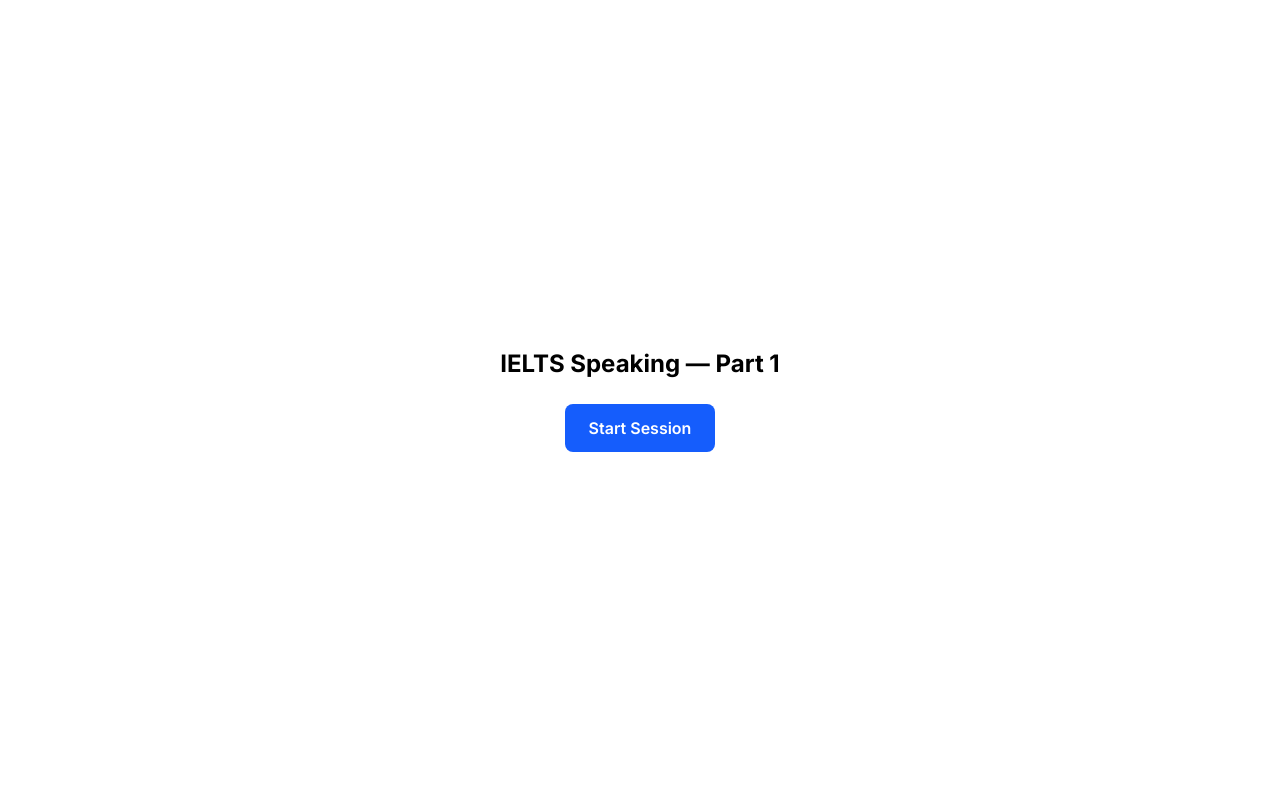
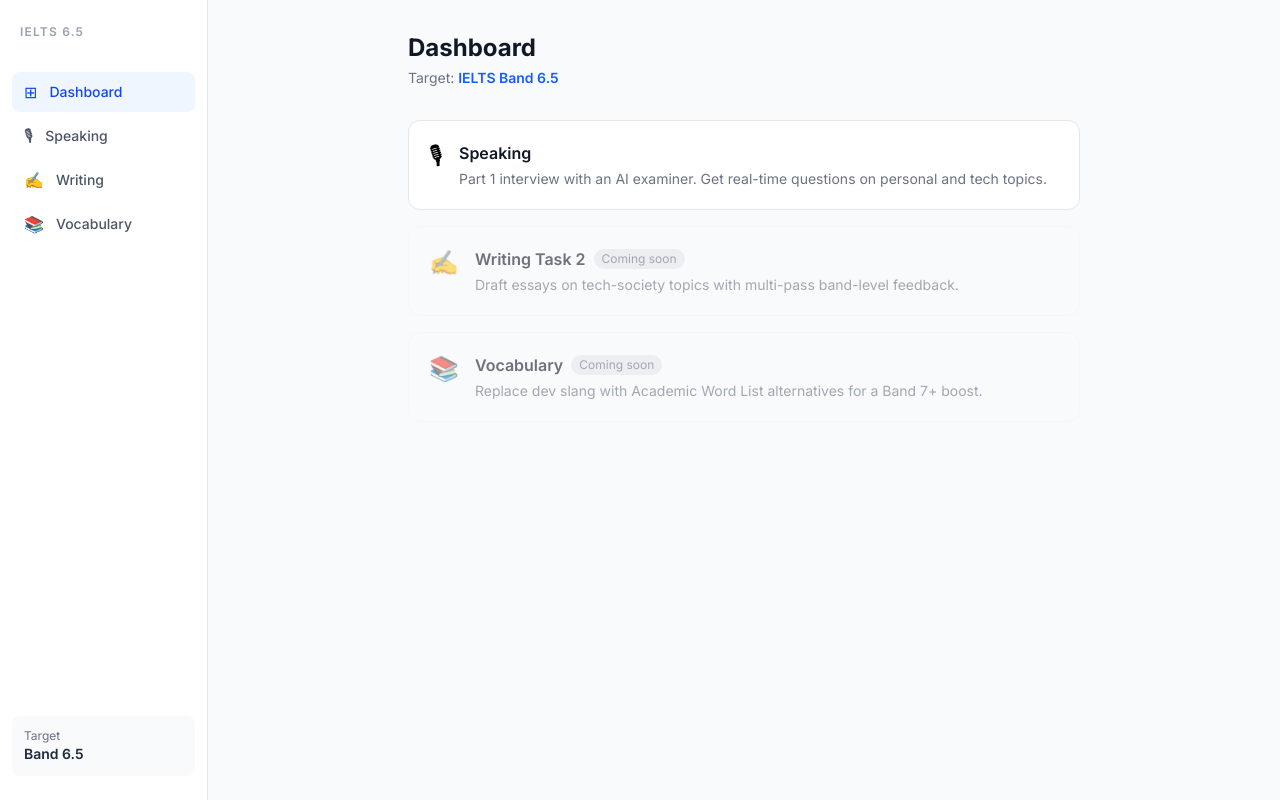
Before and after one commit to thanhnv2210/english-learning-app, a Next.js app in the folder apps/web/: page / in a window 1280 px wide. Built offline with nearby package versions, Linux system fonts and the light colour scheme.

Commit message:
add the menu side bar

```diff
--- /dev/null
+++ b/apps/web/src/app/(dashboard)/layout.tsx
@@ -0,0 +1,10 @@
+import { NavSidebar } from '@/components/nav-sidebar'
+
+export default function DashboardLayout({ children }: { children: React.ReactNode }) {
+  return (
+    <div className="flex h-screen overflow-hidden bg-gray-50">
+      <NavSidebar />
+      <main className="flex-1 overflow-y-auto p-8">{children}</main>
+    </div>
+  )
+}
--- /dev/null
+++ b/apps/web/src/app/(dashboard)/page.tsx
@@ -0,0 +1,63 @@
+import Link from 'next/link'
+
+const MODULES = [
+  {
+    href: '/speaking',
+    title: 'Speaking',
+    icon: '🎙',
+    description: 'Part 1 interview with an AI examiner. Get real-time questions on personal and tech topics.',
+    status: 'active' as const,
+  },
+  {
+    href: '/writing',
+    title: 'Writing Task 2',
+    icon: '✍',
+    description: 'Draft essays on tech-society topics with multi-pass band-level feedback.',
+    status: 'coming-soon' as const,
+  },
+  {
+    href: '/vocabulary',
+    title: 'Vocabulary',
+    icon: '📚',
+    description: 'Replace dev slang with Academic Word List alternatives for a Band 7+ boost.',
+    status: 'coming-soon' as const,
+  },
+]
+
+export default function DashboardPage() {
+  return (
+    <div className="mx-auto max-w-2xl">
+      <h1 className="text-2xl font-bold text-gray-900">Dashboard</h1>
+      <p className="mt-1 text-sm text-gray-500">
+        Target: <span className="font-semibold text-blue-600">IELTS Band 6.5</span>
+      </p>
+
+      <div className="mt-8 flex flex-col gap-4">
+        {MODULES.map(({ href, title, icon, description, status }) => (
+          <Link
+            key={href}
+            href={status === 'active' ? href : '#'}
+            className={`flex items-start gap-4 rounded-xl border p-5 transition-shadow ${
+              status === 'active'
+                ? 'border-gray-200 bg-white hover:shadow-md cursor-pointer'
+                : 'border-gray-100 bg-gray-50 cursor-not-allowed opacity-60'
+            }`}
+          >
+            <span className="text-2xl">{icon}</span>
+            <div className="flex-1">
+              <div className="flex items-center gap-2">
+                <p className="font-semibold text-gray-900">{title}</p>
+                {status === 'coming-soon' && (
+                  <span className="rounded-full bg-gray-200 px-2 py-0.5 text-xs text-gray-500">
+                    Coming soon
+                  </span>
+                )}
+              </div>
+              <p className="mt-1 text-sm text-gray-500">{description}</p>
+            </div>
+          </Link>
+        ))}
+      </div>
+    </div>
+  )
+}
--- a/apps/web/src/app/page.tsx
+++ b/apps/web/src/app/(dashboard)/speaking/page.tsx
@@ -3,7 +3,7 @@
 import { useChat } from 'ai/react'
 import { useRef, useEffect } from 'react'
 
-export default function Home() {
+export default function SpeakingPage() {
   const { messages, input, handleInputChange, handleSubmit, isLoading, append } = useChat({
     api: '/api/chat',
   })
@@ -20,10 +20,20 @@
   }
 
   return (
-    <main className="flex min-h-screen flex-col items-center justify-center p-8">
-      <h1 className="mb-6 text-2xl font-bold">IELTS Speaking — Part 1</h1>
+    <div className="mx-auto flex max-w-2xl flex-col gap-6">
+      <div>
+        <h1 className="text-2xl font-bold text-gray-900">Speaking — Part 1</h1>
+        <p className="mt-1 text-sm text-gray-500">
+          Answer naturally. The examiner will not help you — that is intentional.
+        </p>
+      </div>
 
       {!started ? (
+        <div className="flex flex-col items-center gap-4 rounded-xl border border-gray-200 bg-white p-10">
+          <p className="text-sm text-gray-500 text-center max-w-sm">
+            The examiner will ask 4–5 questions on everyday and tech topics. Respond as you would in
+            a real test.
+          </p>
           <button
             data-testid="start-btn"
             onClick={startSession}
@@ -31,18 +41,19 @@
           >
             Start Session
           </button>
+        </div>
       ) : (
-        <div className="flex w-full max-w-2xl flex-col gap-4">
+        <div className="flex flex-col gap-4">
           {/* Chat messages */}
-          <div className="flex flex-col gap-3 rounded-xl border border-gray-200 bg-gray-50 p-4 min-h-64 max-h-[60vh] overflow-y-auto">
+          <div className="flex flex-col gap-3 rounded-xl border border-gray-200 bg-white p-4 min-h-64 max-h-[60vh] overflow-y-auto">
             {messages
               .filter((m) => m.content !== '__START__')
               .map((m) => (
                 <div
                   key={m.id}
-                  className={`rounded-lg px-4 py-2 text-sm leading-relaxed ${
+                  className={`rounded-lg px-4 py-2 text-sm leading-relaxed max-w-[85%] ${
                     m.role === 'assistant'
-                      ? 'self-start bg-white border border-gray-200 text-gray-800'
+                      ? 'self-start bg-gray-100 text-gray-800'
                       : 'self-end bg-blue-600 text-white'
                   }`}
                   {...(m.role === 'assistant' ? { 'data-testid': 'ai-message' } : {})}
@@ -77,6 +88,6 @@
           </form>
         </div>
       )}
-    </main>
+    </div>
   )
 }
--- /dev/null
+++ b/apps/web/src/app/(dashboard)/vocabulary/page.tsx
@@ -0,0 +1,11 @@
+export default function VocabularyPage() {
+  return (
+    <div className="mx-auto max-w-2xl">
+      <h1 className="text-2xl font-bold text-gray-900">Vocabulary</h1>
+      <p className="mt-1 text-sm text-gray-500">Academic Word List replacer — Phase 2</p>
+      <div className="mt-8 rounded-xl border border-dashed border-gray-300 bg-white p-12 text-center">
+        <p className="text-sm text-gray-400">Coming in Phase 2</p>
+      </div>
+    </div>
+  )
+}
--- /dev/null
+++ b/apps/web/src/app/(dashboard)/writing/page.tsx
@@ -0,0 +1,11 @@
+export default function WritingPage() {
+  return (
+    <div className="mx-auto max-w-2xl">
+      <h1 className="text-2xl font-bold text-gray-900">Writing Task 2</h1>
+      <p className="mt-1 text-sm text-gray-500">Multi-pass band-level feedback — Phase 1.5</p>
+      <div className="mt-8 rounded-xl border border-dashed border-gray-300 bg-white p-12 text-center">
+        <p className="text-sm text-gray-400">Coming in Phase 1.5</p>
+      </div>
+    </div>
+  )
+}
--- /dev/null
+++ b/apps/web/src/components/nav-sidebar.tsx
@@ -0,0 +1,48 @@
+'use client'
+
+import Link from 'next/link'
+import { usePathname } from 'next/navigation'
+
+const NAV_ITEMS = [
+  { href: '/', label: 'Dashboard', icon: '⊞' },
+  { href: '/speaking', label: 'Speaking', icon: '🎙' },
+  { href: '/writing', label: 'Writing', icon: '✍' },
+  { href: '/vocabulary', label: 'Vocabulary', icon: '📚' },
+]
+
+export function NavSidebar() {
+  const pathname = usePathname()
+
+  return (
+    <aside className="flex h-screen w-52 shrink-0 flex-col border-r border-gray-200 bg-white px-3 py-6">
+      <p className="mb-8 px-2 text-xs font-semibold uppercase tracking-widest text-gray-400">
+        IELTS 6.5
+      </p>
+
+      <nav className="flex flex-col gap-1">
+        {NAV_ITEMS.map(({ href, label, icon }) => {
+          const active = href === '/' ? pathname === '/' : pathname.startsWith(href)
+          return (
+            <Link
+              key={href}
+              href={href}
+              className={`flex items-center gap-3 rounded-lg px-3 py-2 text-sm font-medium transition-colors ${
+                active
+                  ? 'bg-blue-50 text-blue-700'
+                  : 'text-gray-600 hover:bg-gray-100 hover:text-gray-900'
+              }`}
+            >
+              <span className="text-base">{icon}</span>
+              {label}
+            </Link>
+          )
+        })}
+      </nav>
+
+      <div className="mt-auto rounded-lg bg-gray-50 px-3 py-3">
+        <p className="text-xs text-gray-500">Target</p>
+        <p className="text-sm font-semibold text-gray-800">Band 6.5</p>
+      </div>
+    </aside>
+  )
+}
```
Also changed, not shown: 1 other file (tests, documents, lock files or other folders). Lines whose indentation alone changed are shown as unchanged.
